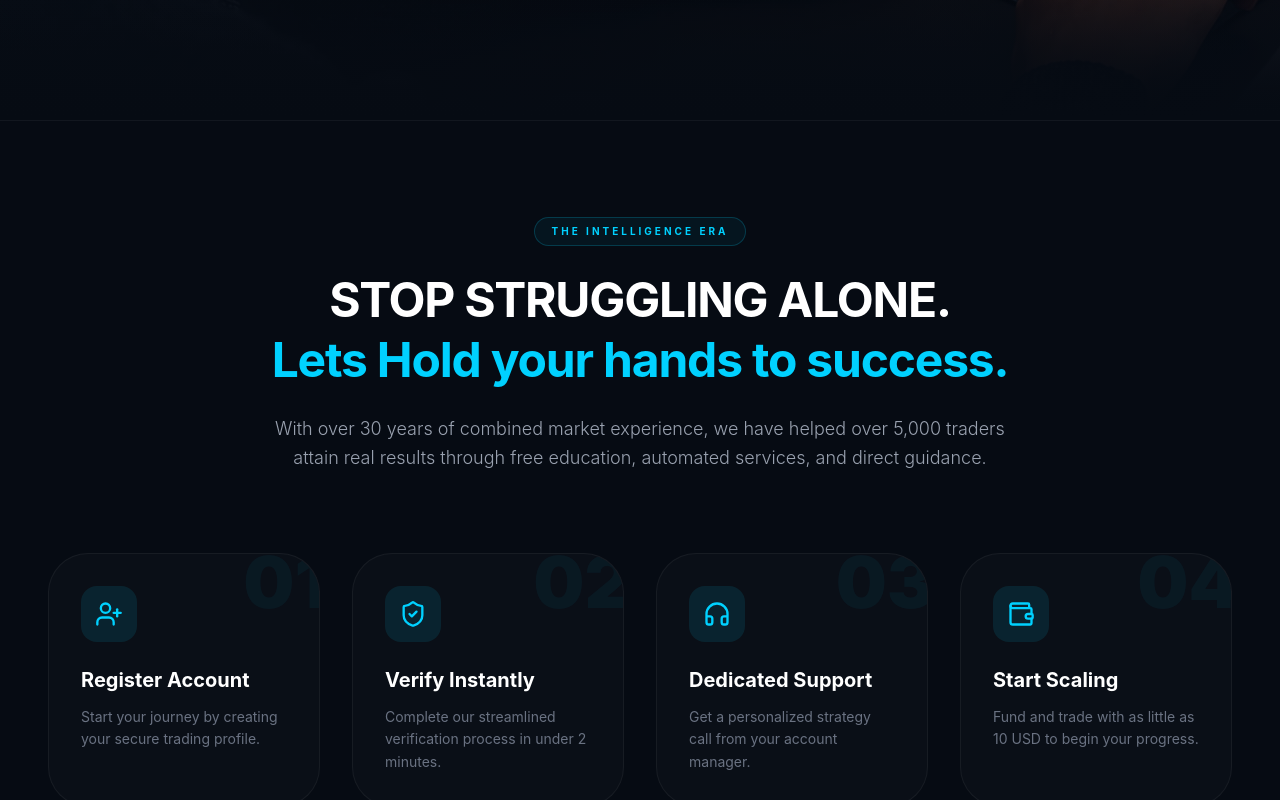
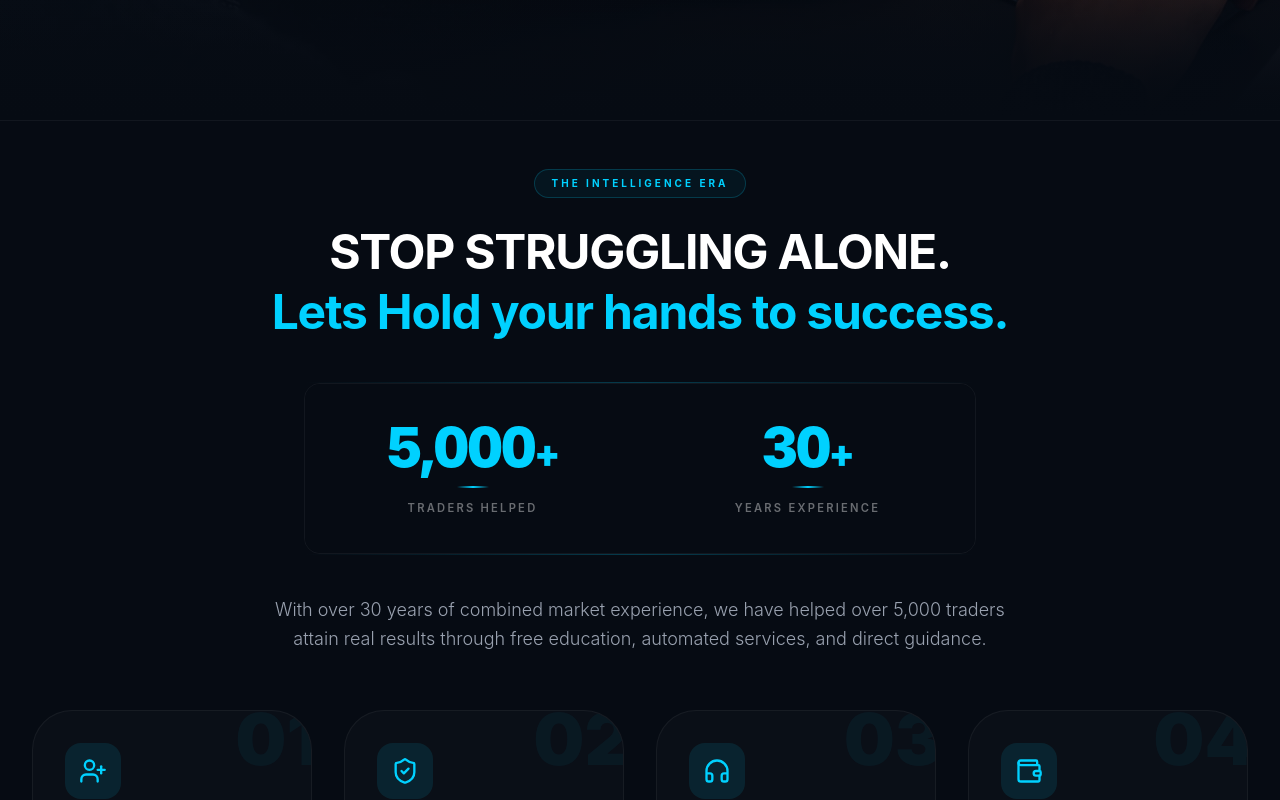
Before and after one commit to Greatpips/dupoin, a React (Vite) app: page / in a window 1280 px wide. Shown: the part 680-1480 px from the top of the page. Built offline with nearby package versions, Linux system fonts and the light colour scheme.

Commit message:
made changes

```diff
--- a/src/components/About.jsx
+++ b/src/components/About.jsx
@@ -1,9 +1,63 @@
-import React from 'react';
-import { motion } from 'framer-motion';
+import React, { useEffect, useRef, useState } from 'react';
+import { motion, useInView } from 'framer-motion';
 import {
   UserPlus, ShieldCheck, Headphones, Wallet,
   ArrowRight
 } from 'lucide-react';
+
+/* ── Animated counter hook ── */
+function useCounter(target, duration = 2200, started = false) {
+  const [count, setCount] = useState(0);
+
+  useEffect(() => {
+    if (!started) return;
+    let startTime = null;
+    const easeOut = t => 1 - Math.pow(1 - t, 3);
+
+    const tick = (now) => {
+      if (!startTime) startTime = now;
+      const elapsed = now - startTime;
+      const progress = Math.min(elapsed / duration, 1);
+      setCount(Math.round(easeOut(progress) * target));
+      if (progress < 1) requestAnimationFrame(tick);
+    };
+
+    requestAnimationFrame(tick);
+  }, [started, target, duration]);
+
+  return count;
+}
+
+/* ── Single stat cell ── */
+function StatCell({ value, suffix, label, started, delay = 0 }) {
+  const count = useCounter(value, 2200 + delay * 100, started);
+
+  return (
+    <motion.div
+      initial={{ opacity: 0, y: 16 }}
+      animate={started ? { opacity: 1, y: 0 } : {}}
+      transition={{ duration: 0.7, delay: delay * 0.15, ease: [0.22, 1, 0.36, 1] }}
+      className="group relative flex flex-col items-center justify-center py-9 px-6 bg-[#060b13] overflow-hidden"
+    >
+      {/* Hover radial glow */}
+      <div className="absolute inset-0 bg-[radial-gradient(ellipse_at_50%_0%,rgba(0,209,255,0.08)_0%,transparent_70%)] opacity-0 group-hover:opacity-100 transition-opacity duration-500 pointer-events-none" />
+
+      {/* Number */}
+      <span className="relative z-10 text-[clamp(2.4rem,5vw,3.4rem)] font-black leading-none tracking-tight text-[#00d1ff] tabular-nums">
+        {count.toLocaleString()}
+        <span className="text-[0.7em]">{suffix}</span>
+      </span>
+
+      {/* Accent line */}
+      <span className="block w-8 h-[2px] my-3 bg-gradient-to-r from-transparent via-[#00d1ff] to-transparent" />
+
+      {/* Label */}
+      <span className="relative z-10 text-[0.7rem] font-semibold uppercase tracking-[0.2em] text-white/40">
+        {label}
+      </span>
+    </motion.div>
+  );
+}
 
 const About = ({ onAction }) => {
 
@@ -23,12 +77,20 @@ const About = ({ onAction }) => {
     { step: "04", icon: <Wallet />, title: "Start Scaling", desc: "Fund and trade with as little as 10 USD to begin your progress." }
   ];
 
+  const stats = [
+    { value: 5000, suffix: "+", label: "Traders Helped" },
+    { value: 30,   suffix: "+", label: "Years Experience" },
+  ];
+
+  const counterRef = useRef(null);
+  const isInView = useInView(counterRef, { once: true, margin: "-80px" });
+
   return (
-    <section id="about" className="py-20 md:py-24 bg-[#060b13] overflow-hidden border-t border-white/5">
-      <div className="max-w-[1440px] mx-auto px-6 lg:px-12">
+    <section id="about" className="py-10 md:py-12 bg-[#060b13] overflow-hidden border-t border-white/5">
+      <div className="max-w-[1440px] mx-auto px-4 lg:px-8">
 
-        {/* Header - More Compact */}
-        <div className="text-center mb-16 md:mb-20">
+        {/* ── Header ── */}
+        <div className="text-center mb-10 md:mb-14">
           <motion.div
             initial="hidden"
             whileInView="visible"
@@ -52,6 +114,20 @@ const About = ({ onAction }) => {
             <span className="text-[#00d1ff]">Lets Hold your hands to success.</span>
           </motion.h2>
 
+          {/* ── Counters ── */}
+          <div ref={counterRef} className="mt-10 mb-10">
+            <div className="h-px w-full max-w-2xl mx-auto mb-0 bg-gradient-to-r from-transparent via-[#00d1ff]/25 to-transparent" />
+
+            {/* Improved Responsive Grid */}
+            <div className="grid grid-cols-1 sm:grid-cols-2 max-w-2xl mx-auto border border-white/[0.05] rounded-2xl overflow-hidden">
+              {stats.map((s, i) => (
+                <StatCell key={i} {...s} started={isInView} delay={i} />
+              ))}
+            </div>
+
+            <div className="h-px w-full max-w-2xl mx-auto mt-0 bg-gradient-to-r from-transparent via-[#00d1ff]/25 to-transparent" />
+          </div>
+
           <motion.p
             initial={{ opacity: 0 }}
             whileInView={{ opacity: 1 }}
@@ -64,7 +140,7 @@ const About = ({ onAction }) => {
           </motion.p>
         </div>
 
-        {/* The 4 Grid Step Box - Compact & Responsive */}
+        {/* ── Steps grid ── */}
         <div className="relative mb-16">
           <div className="grid grid-cols-1 sm:grid-cols-2 lg:grid-cols-4 gap-6 md:gap-8">
             {steps.map((item, index) => (
@@ -77,29 +153,24 @@ const About = ({ onAction }) => {
                 whileHover={{ y: -5 }}
                 className="group relative p-8 rounded-[2.5rem] bg-white/[0.02] border border-white/5 hover:border-[#00d1ff]/30 transition-all duration-500 overflow-hidden"
               >
-                {/* Large Background Number */}
                 <span className="absolute -top-2 -right-2 text-7xl font-black text-[#00d1ff]/5 group-hover:text-[#00d1ff]/10 transition-colors">
                   {item.step}
                 </span>
-
                 <div className="relative z-10">
                   <div className="w-14 h-14 rounded-2xl bg-[#00d1ff]/10 flex items-center justify-center text-[#00d1ff] mb-6 group-hover:shadow-[0_0_20px_rgba(0,209,255,0.3)] transition-all duration-500">
                     {React.cloneElement(item.icon, { size: 28 })}
                   </div>
-
                   <h4 className="text-xl font-bold mb-3 text-white group-hover:text-[#00d1ff] transition-colors">
                     {item.title}
                   </h4>
-                  <p className="text-gray-500 text-sm leading-relaxed">
-                    {item.desc}
-                  </p>
+                  <p className="text-gray-500 text-sm leading-relaxed">{item.desc}</p>
                 </div>
               </motion.div>
             ))}
           </div>
         </div>
 
-        {/* CTA Button */}
+        {/* ── CTA ── */}
         <motion.div
           initial={{ opacity: 0, scale: 0.95 }}
           whileInView={{ opacity: 1, scale: 1 }}
--- a/src/components/Dupoin.jsx
+++ b/src/components/Dupoin.jsx
@@ -28,7 +28,7 @@ const Dupoin = ({ onAction }) => {
   const slowTransition = { duration: 1.8, ease: [0.22, 1, 0.36, 1] };
 
   return (
-    <section id="dupoin" className="py-20 md:py-28 lg:py-32 bg-[#060b13] overflow-hidden">
+    <section id="dupoin" className="py-10 md:py-14 lg:py-16 bg-[#060b13] overflow-hidden">
       <div className="max-w-[1440px] mx-auto px-4 sm:px-6 md:px-8 lg:px-12">
 
         {/* Brand Intro */}
--- a/src/components/FAQ.jsx
+++ b/src/components/FAQ.jsx
@@ -29,7 +29,7 @@ const FAQ = ({ onAction }) => {
   ];
 
   return (
-    <section id="faq" className="py-20 md:py-28 lg:py-32 bg-[#060b13] relative">
+    <section id="faq" className="py-10 md:py-14 lg:py-16 bg-[#060b13] relative">
       <div className="max-w-[900px] mx-auto px-4 sm:px-6 md:px-8 lg:px-12">
 
         {/* Section Header */}
--- a/src/components/Footer.jsx
+++ b/src/components/Footer.jsx
@@ -5,7 +5,7 @@ import dupLogo from '../assets/dup.svg';
 
 const Footer = ({ onAction }) => {
   return (
-    <footer className="relative bg-[#060b13] pt-16 md:pt-20 pb-12 overflow-hidden">
+    <footer className="relative bg-[#060b13] pt-10 md:pt-15 pb-10 overflow-hidden">
 
       {/* Background Effects */}
       <div
--- a/src/components/Webinar.jsx
+++ b/src/components/Webinar.jsx
@@ -42,7 +42,7 @@ const Webinar = () => {
   };
 
   return (
-    <section id="webinar" className="py-20 md:py-28 lg:py-32 bg-[#060b13] border-t border-white/5 overflow-hidden">
+    <section id="webinar" className="py-10 md:py-14 lg:py-16 bg-[#060b13] border-t border-white/5 overflow-hidden">
       <div className="max-w-[1440px] mx-auto px-4 sm:px-6 md:px-8 lg:px-12">
 
         <div className="mb-12 md:mb-16 text-center">
```
Also changed, not shown: src/components/Testimonials.jsx (+102 -47 lines).
